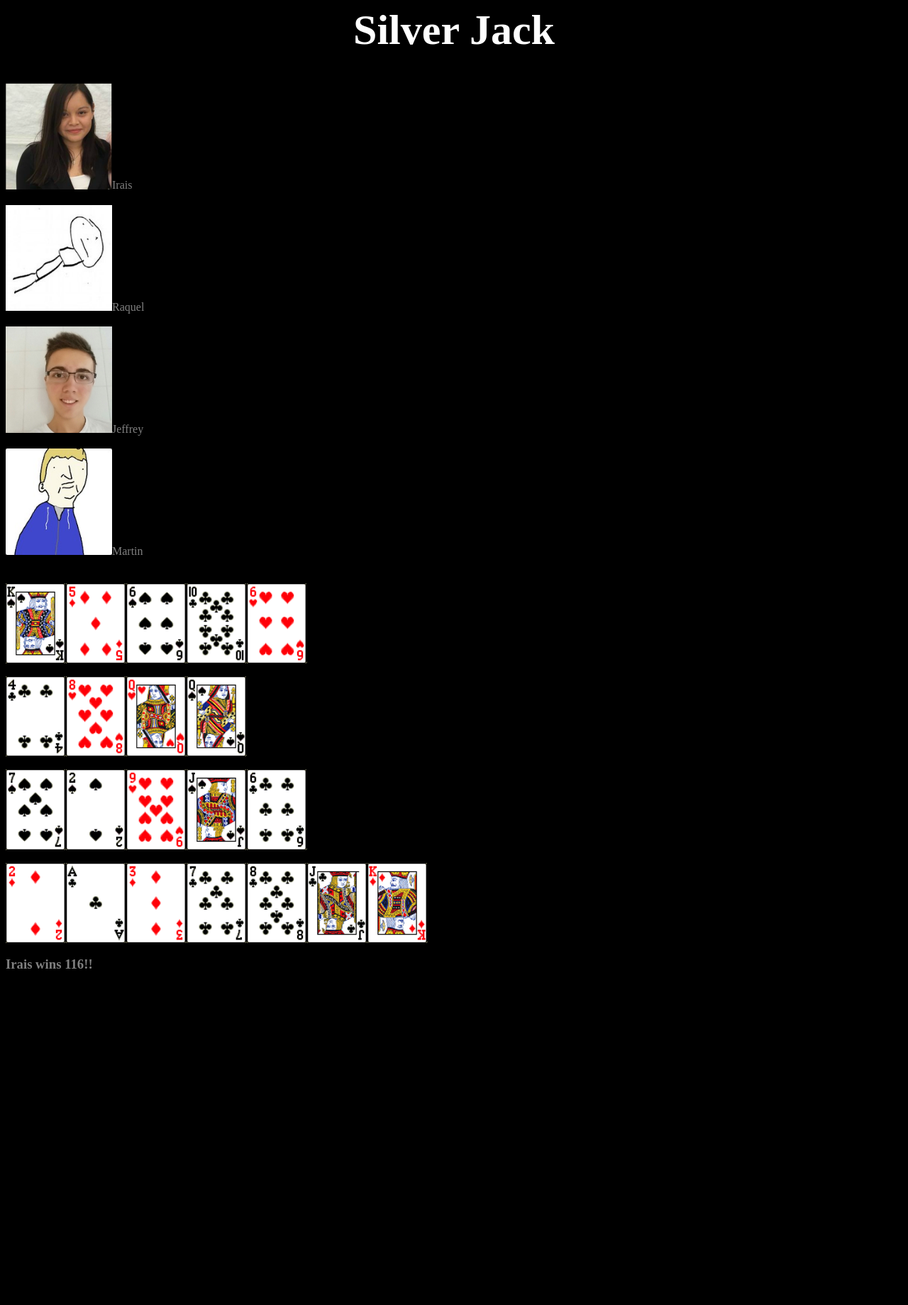
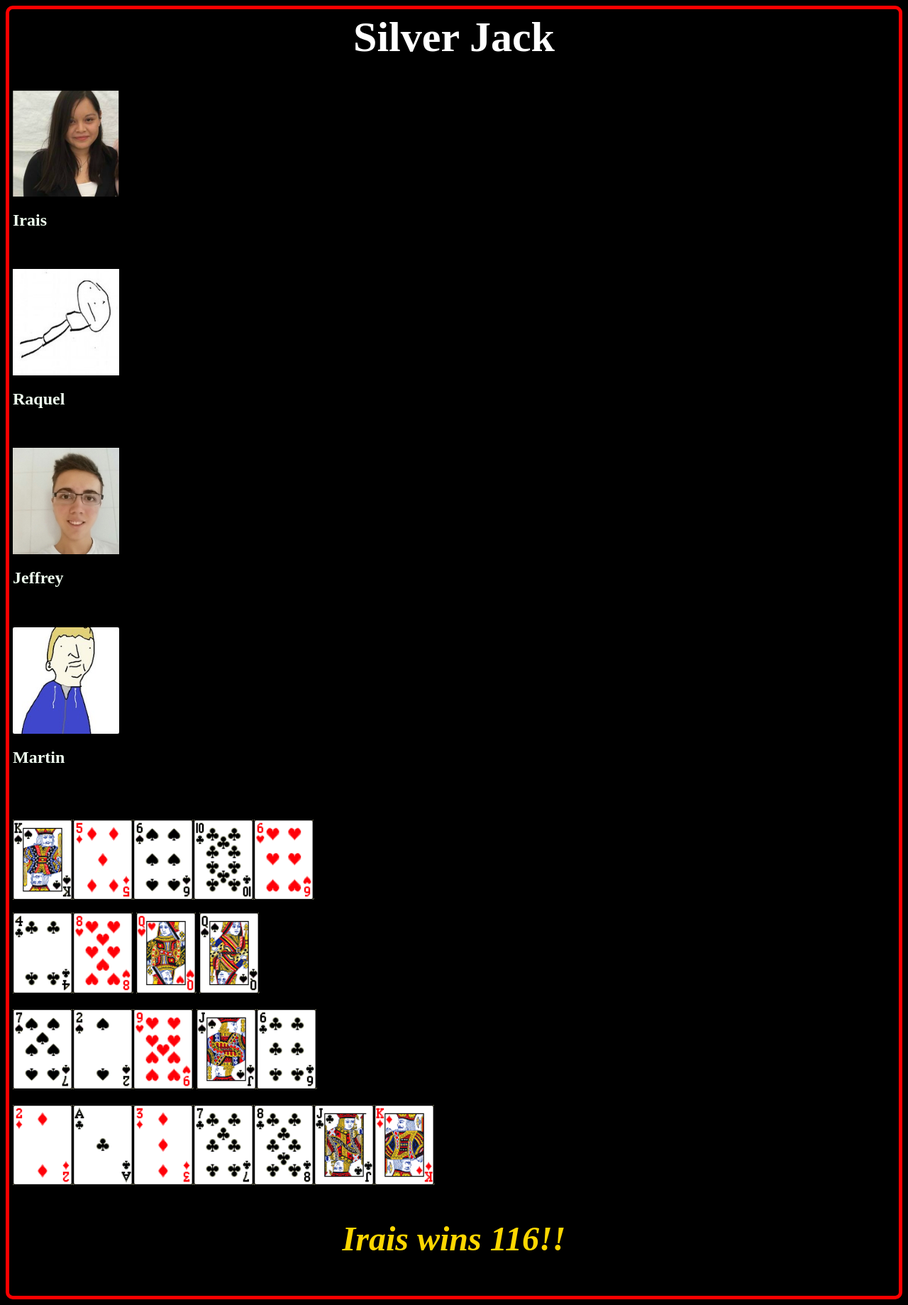
Before and after one commit to zromen5/CST336_Lab3, a PHP site: page / in a window 1280 px wide. Shown: the whole page at 71% size. Before the commit the page ends 1365 px from the top, so only its background shows below. Run offline with PHP 8.4, Linux system fonts and the light colour scheme.

Commit message:
Still making it look good

```diff
--- a/css/styles.css
+++ b/css/styles.css
@@ -1,9 +1,26 @@
 body{
     background-color:black;
     color:grey;
+    border: 5px solid red;
+    border-radius: 10px;
+    padding-left: 5px;
+    padding-right: 5px;
+    padding-top: 5px;
+    padding-bottom: 5px;
 }
 h1
 {
     color: white;
     text-align: center;
 }
+h2
+{
+    color: #F0FFF0;
+    font-size: 1.5em;
+}
+h3
+{
+    font-size: 3em;
+    text-align: center;
+    color: #FFD700;
+}
--- a/index.php
+++ b/index.php
@@ -50,7 +50,7 @@
             function printGameState($allPlayers) {
                 foreach ($allPlayers as $player) {
                     echo "<img src ='" . $player['imgURL'] . "' width = 150px />";
-                    echo $player['name'] . "<br/>";
+                    echo "<h2>",$player['name'] . "</h2><br/>";
                     for ($j = 0; $j < sizeof($player['hand']); $j++) {
                         displayCard($player['hand'][$j][0], $player['hand'][$j][1]);
                     }
@@ -93,13 +93,13 @@
 
             function displayCard ($symbol, $value) {
                     switch ($symbol) {
-                        case 0: echo "<img src='img/cards/clubs/$value.png' id = clubs".$value." alt='clubs".$value."' title= 'card' width = 85>";
+                        case 0: echo "<img class = 'img1' src='img/cards/clubs/$value.png' id = clubs".$value." alt='clubs".$value."' title= 'card' width = 85>";
                                 break;
-                        case 1: echo "<img src='img/cards/diamonds/$value.png' id = diamonds".$value ." alt='diamonds".$value."' title= 'card' width = 85>";
+                        case 1: echo "<img class = 'img1' src='img/cards/diamonds/$value.png' id = diamonds".$value ." alt='diamonds".$value."' title= 'card' width = 85>";
                                 break;
-                        case 2: echo "<img src='img/cards/hearts/$value.png' id = hearts".$value ." alt='hearts".$value."' title= 'card' width = 85>";
+                        case 2: echo "<img class = 'img1' src='img/cards/hearts/$value.png' id = hearts".$value ." alt='hearts".$value."' title= 'card' width = 85> ";
                                 break;
-                        case 3: echo "<img src='img/cards/spades/$value.png' id = spades".$value ." alt='spades".$value."' title= 'card' width = 85>";
+                        case 3: echo "<img class = 'img1' src='img/cards/spades/$value.png' id = spades".$value ." alt='spades".$value."' title= 'card' width = 85>";
                                 break;
                     }
                 }
@@ -125,7 +125,7 @@
             }
 
             function displayWinner($allPlayers){
-                echo "<h3>";
+                //echo "<h3>";
                 $winner = array('points' => 0);
                 $totalPoints = 0;
                 /*$tie = arra;
@@ -138,7 +138,7 @@
                 }
                 $totalPoints -= $winner['points'];
                 //if(!$tie)
-                    echo $winner['name']." wins ".$totalPoints."!!</h3>";
+                    echo "<h3><i>",$winner['name']." wins ".$totalPoints."!!</i></h3>";
                 //else
             }
 
```
